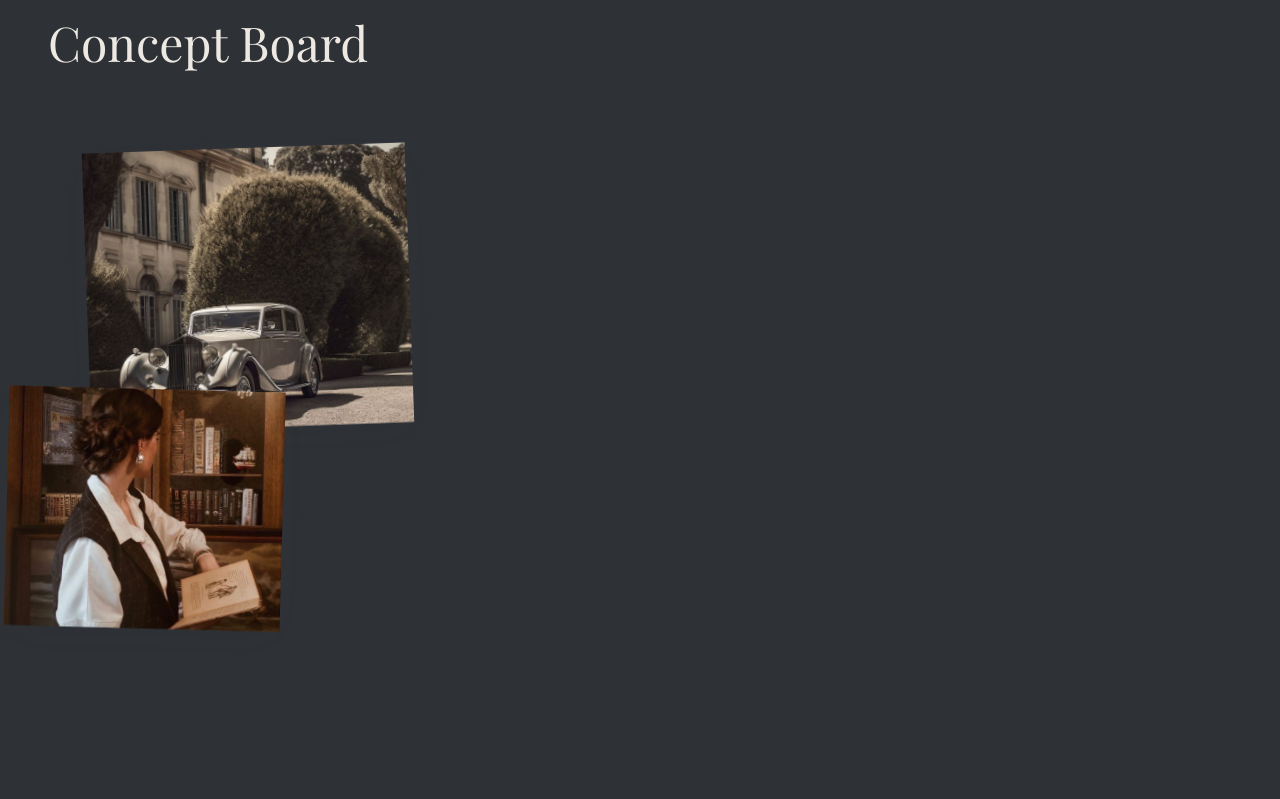
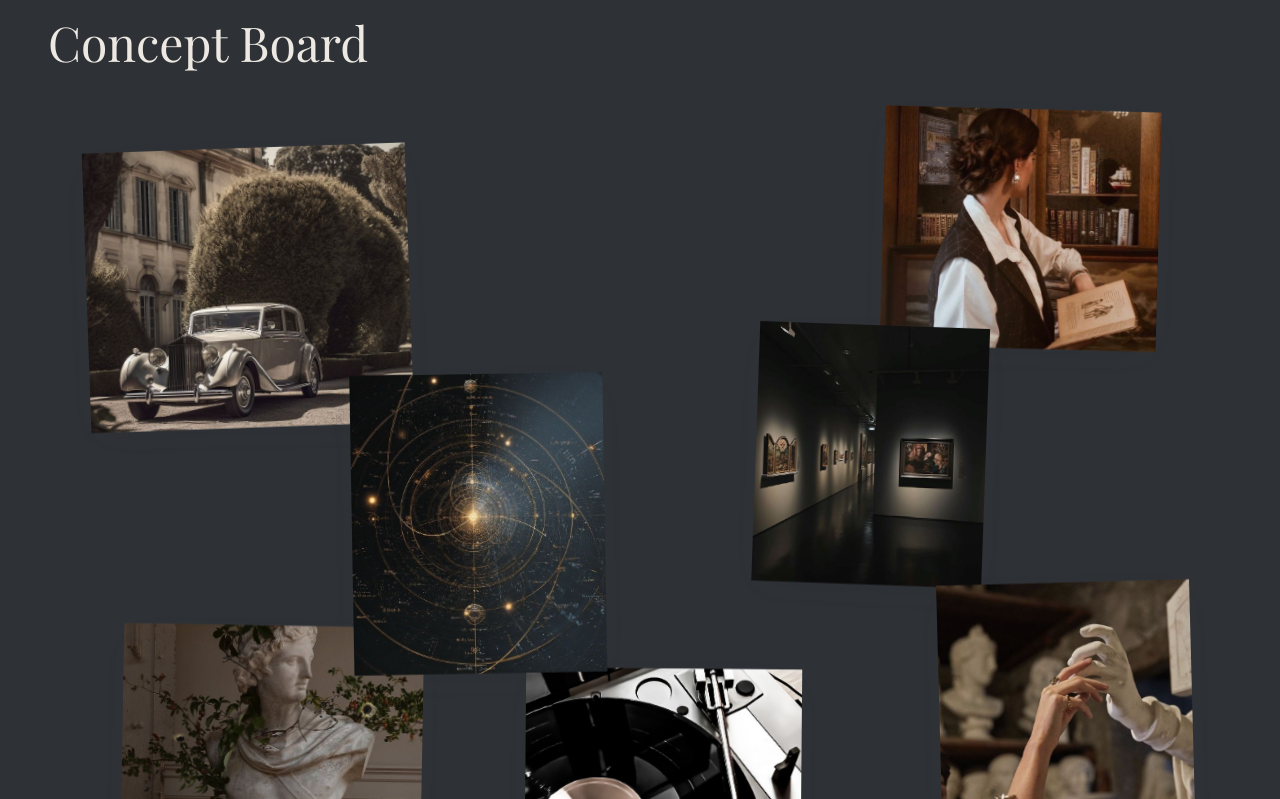
Before and after one commit to sagescloud/atelier, a Next.js app: page / in a window 1280 px wide. Shown: the part 941-1740 px from the top of the page. Built offline with nearby package versions, Linux system fonts and the light colour scheme; a web font is replaced by a local one.

Commit message:
Update concept-board.tsx

```diff
--- a/components/sections/concept-board.tsx
+++ b/components/sections/concept-board.tsx
@@ -60,7 +60,7 @@ function ConceptImage({
         delay: 0.08 * index,
         ease: [0.16, 1, 0.3, 1],
       }}
-      className={`relative ${img.x} ${img.y} ${img.w} ${img.h} ${img.z}`}
+      className={`absolute ${img.x} ${img.y} ${img.w} ${img.h} ${img.z}`}
     >
       <motion.div
         style={{ y }}
```
